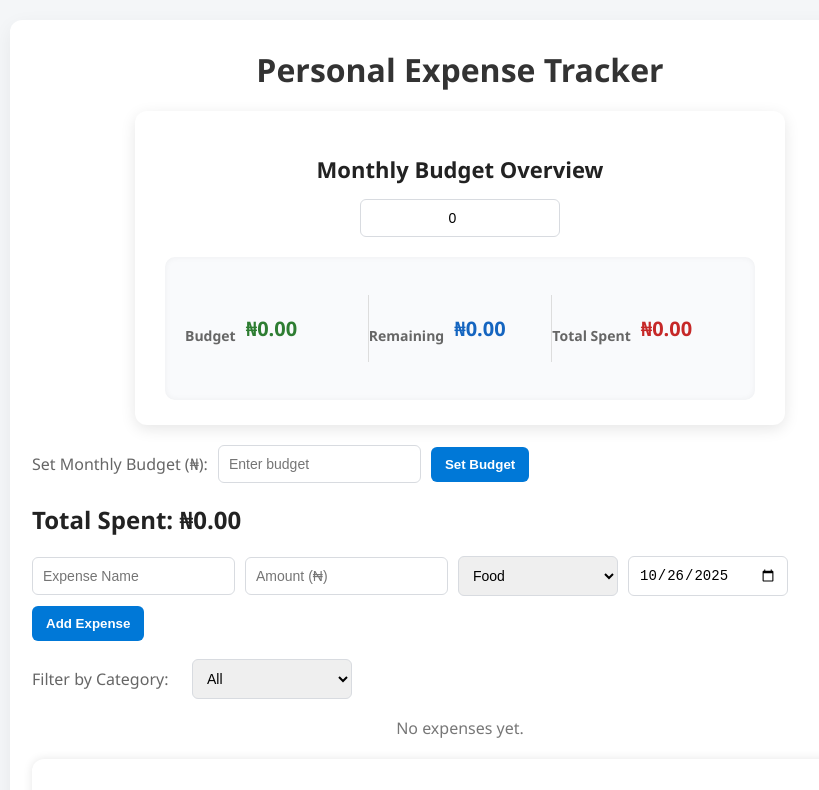
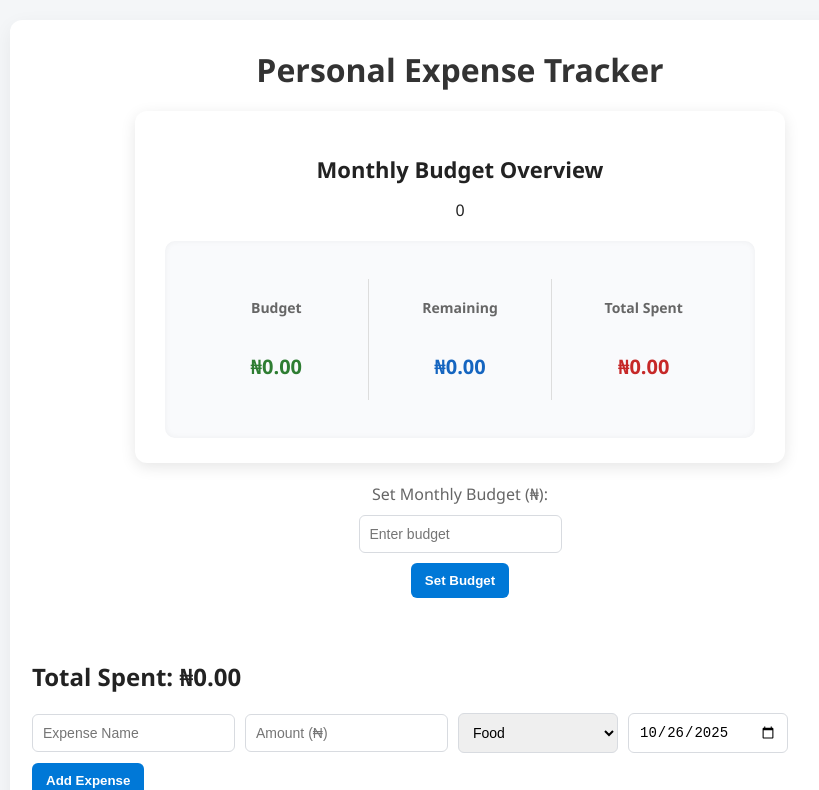
Before and after one commit to AjeeAI/ExpenseTrackerReact, a React (Vite) app: page / in a window 1280 px wide. Shown: the top 790 px of the page, without its empty margins (180-999 px from the left). Built offline with nearby package versions, Linux system fonts and the light colour scheme.

Commit message:
Final version(Kinda)

```diff
--- a/src/App.jsx
+++ b/src/App.jsx
@@ -7,7 +7,7 @@ import Summary from "./components/Summary";
 import ExpenseStats from "./components/ExpenseStats";
 import BudgetDisplay from "./components/BudgetDisplay";
 
-export default function App() {
+function App() {
   const [expenses, setExpenses] = useState(() => {
     try {
       return JSON.parse(localStorage.getItem("expenses")) || [];
@@ -67,3 +67,6 @@ export default function App() {
     </div>
   );
 }
+
+
+export default App;
--- a/src/components/BudgetDisplay.css
+++ b/src/components/BudgetDisplay.css
@@ -39,6 +39,8 @@
 
 .budget-section {
   flex: 1;
+  display: flex;
+  flex-direction: column;
 }
 
 .budget-section.center {
--- a/src/components/BudgetDisplay.jsx
+++ b/src/components/BudgetDisplay.jsx
@@ -27,12 +27,9 @@ const BudgetDisplay = ({ budget, expenses, onSetBudget }) => {
       <h2>Monthly Budget Overview</h2>
 
       <div className="budget-input-container">
-        <input
-          type="number"
-          placeholder="Enter budget"
-          value={budget}
-          onChange={handleBudgetChange}
-        />
+       <div>
+        {budget}
+       </div>
       </div>
 
       <div className="budget-card">
--- a/src/components/BudgetSetter.jsx
+++ b/src/components/BudgetSetter.jsx
@@ -1,6 +1,6 @@
 import React, { useState } from "react";
 
-export default function BudgetSetter({ budget, setBudget, total }) {
+function BudgetSetter({ budget, setBudget, total }) {
   const [value, setValue] = useState(budget || "");
 
   function handleSet() {
@@ -33,3 +33,5 @@ export default function BudgetSetter({ budget, setBudget, total }) {
     </div>
   );
 }
+
+export default BudgetSetter;
--- a/src/components/ExpenseForm.jsx
+++ b/src/components/ExpenseForm.jsx
@@ -8,7 +8,7 @@ const defaultCategories = [
   "Other",
 ];
 
-export default function ExpenseForm({ onAdd }) {
+function ExpenseForm({ onAdd }) {
   const [name, setName] = useState("");
   const [amount, setAmount] = useState("");
   const [category, setCategory] = useState(defaultCategories[0]);
@@ -73,3 +73,5 @@ export default function ExpenseForm({ onAdd }) {
     </form>
   );
 }
+
+export default ExpenseForm;
--- a/src/components/ExpenseList.jsx
+++ b/src/components/ExpenseList.jsx
@@ -13,7 +13,7 @@ function formatCurrency(amount) {
   }
 }
 
-export default function ExpenseList({ expenses, onDelete }) {
+function ExpenseList({ expenses, onDelete }) {
   if (!expenses.length) {
     return <p className="empty">No expenses yet.</p>;
   }
@@ -53,3 +53,5 @@ export default function ExpenseList({ expenses, onDelete }) {
     </table>
   );
 }
+
+export default ExpenseList;
--- a/src/components/ExpenseStats.jsx
+++ b/src/components/ExpenseStats.jsx
@@ -59,7 +59,7 @@ const ExpenseStats = ({ expenses }) => {
       <div className="category-breakdown">
         <h3>Spending Breakdown</h3>
         <div className="chart-wrapper">
-          <ResponsiveContainer width="100%" height={300}>
+          <ResponsiveContainer width="100%" height={300} >
             <PieChart>
               <Pie
                 data={chartData}
--- a/src/components/Filter.jsx
+++ b/src/components/Filter.jsx
@@ -1,6 +1,6 @@
 import React from "react";
 
-export default function Filter({ filter, onChange }) {
+function Filter({ filter, onChange }) {
   const opts = ["All", "Food", "Transport", "Entertainment", "Education", "Other"];
   return (
     <div className="filter-section">
@@ -19,3 +19,5 @@ export default function Filter({ filter, onChange }) {
     </div>
   );
 }
+
+export default Filter;
--- a/src/components/Summary.jsx
+++ b/src/components/Summary.jsx
@@ -12,10 +12,12 @@ function formatCurrency(amount) {
   }
 }
 
-export default function Summary({ total }) {
+function Summary({ total }) {
   return (
     <div className="summary">
       <h2>Total Spent: <span id="totalAmount">{formatCurrency(total)}</span></h2>
     </div>
   );
 }
+
+export default Summary;
--- a/src/index.css
+++ b/src/index.css
@@ -178,6 +178,7 @@ tbody tr td.category-Other { color: gray; }
 
 .category-breakdown {
   margin-top: 20px;
+  padding-top: 20px;
 }
 
 .category-breakdown ul {
```
